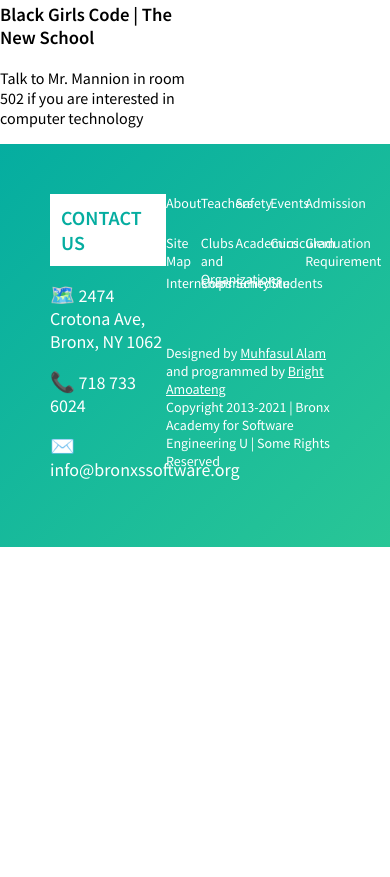
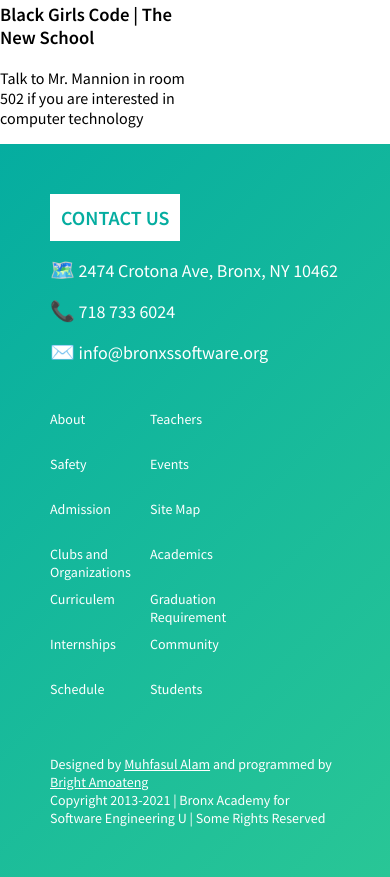
Before and after one commit to BrightA19/base-website, a plain HTML site: page index.html in a window 390 px wide. Shown: the part 3486-4363 px from the top of the page. Before the commit the page ends 4033 px from the top, so only its background shows below. Drawn offline with Linux system fonts and the light colour scheme.

Commit message:
Make footer responsive

```diff
--- a/css/style.css
+++ b/css/style.css
@@ -184,15 +184,17 @@
     flex-wrap: wrap;
     justify-content: space-between;
     padding: 50px;
+    padding-top: 20px;
     background: linear-gradient(135deg, var(--primary-color) , var(--secondary-color));
 }
 footer .left {
-    display: inline-block;
-    width: 40%;
+    max-width: 350px;
+    width: 100%;
+    margin-top: 30px;
 }
 footer .right {
-    display: inline-block;
-    width: 60%;
+    width: 500px;
+    margin-top: 30px;
 }
 
 .contact-btn {
@@ -214,6 +216,9 @@
 .contact address {
     margin-top: 10px;
 }
+.contact address p {
+    word-break: break-all;
+}
 .contact address a {
     color: #FFFFFF;
     font-size: 18px;
@@ -233,12 +238,15 @@
     padding: 0;
     list-style-type: none;
 }
+.links nav li {
+    display: inline-block;
+    width: 65px;
+    height: 40px;
+    margin-bottom: 5px;
+    margin-right: 35px;
+    font-size: 14px;
+}
 .links nav a {
-    display: inline-block;
-    width: 13%;
-    height: 40px;
-    margin-right: 7%;
-    font-size: 14px;
     color: #FFFFFF;
     text-decoration: none;
 }
--- a/index.html
+++ b/index.html
@@ -321,7 +321,7 @@
                 <address>
                     <p>
                         <a href="https://goo.gl/maps/Qf9vegmjkBSpCVRg8" target="_blank" rel="noopener noreferrer">
-                            <span class="symbol">🗺️</span> 2474 Crotona Ave, Bronx, NY 1062
+                            <span class="symbol">🗺️</span> 2474 Crotona Ave, Bronx, NY 10462
                         </a>
                     </p>
                     <p>
@@ -337,20 +337,20 @@
             <div class="links">
                 <nav>
                     <ul>
-                        <a href="#"><li>About</li></a>
-                        <a href="#"><li>Teachers</li></a>
-                        <a href="#"><li>Safety</li></a>
-                        <a href="#"><li>Events</li></a>
-                        <a href="#"><li>Admission</li></a>
-                        <a href="#"><li>Site Map</li></a>
-                        <a href="#"><li>Clubs and Organizations</li></a>
-                        <a href="#"><li>Academics</li></a>
-                        <a href="#"><li>Curriculem</li></a>
-                        <a href="#"><li>Graduation Requirement</li></a>
-                        <a href="#"><li>Internships</li></a>
-                        <a href="#"><li>Community</li></a>
-                        <a href="#"><li>Schedule</li></a>
-                        <a href="#"><li>Students</li></a>
+                        <li><a href="#">About</a></li>
+                        <li><a href="#">Teachers</a></li>
+                        <li><a href="#">Safety</a></li>
+                        <li><a href="#">Events</a></li>
+                        <li><a href="#">Admission</a></li>
+                        <li><a href="#">Site Map</a></li>
+                        <li><a href="#">Clubs and Organizations</a></li>
+                        <li><a href="#">Academics</a></li>
+                        <li><a href="#">Curriculem</a></li>
+                        <li><a href="#">Graduation Requirement</a></li>
+                        <li><a href="#">Internships</a></li>
+                        <li><a href="#">Community</a></li>
+                        <li><a href="#">Schedule</a></li>
+                        <li><a href="#">Students</a></li>
                     </ul>
                 </nav>
             </div>
```
